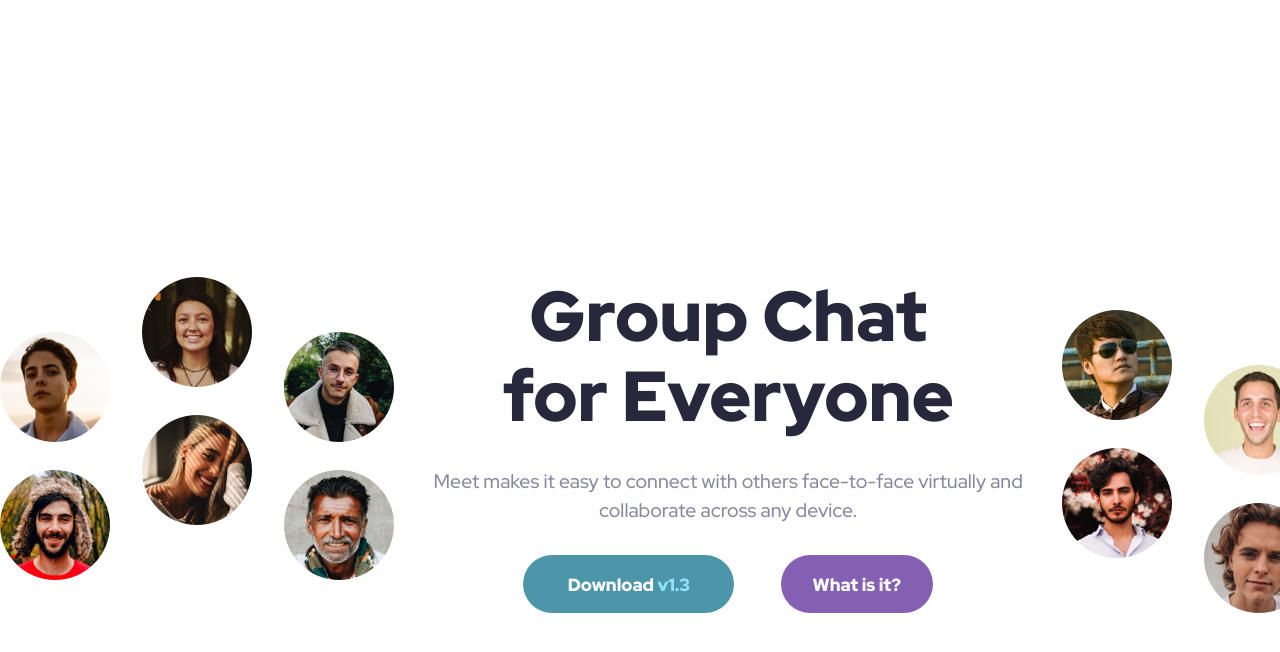
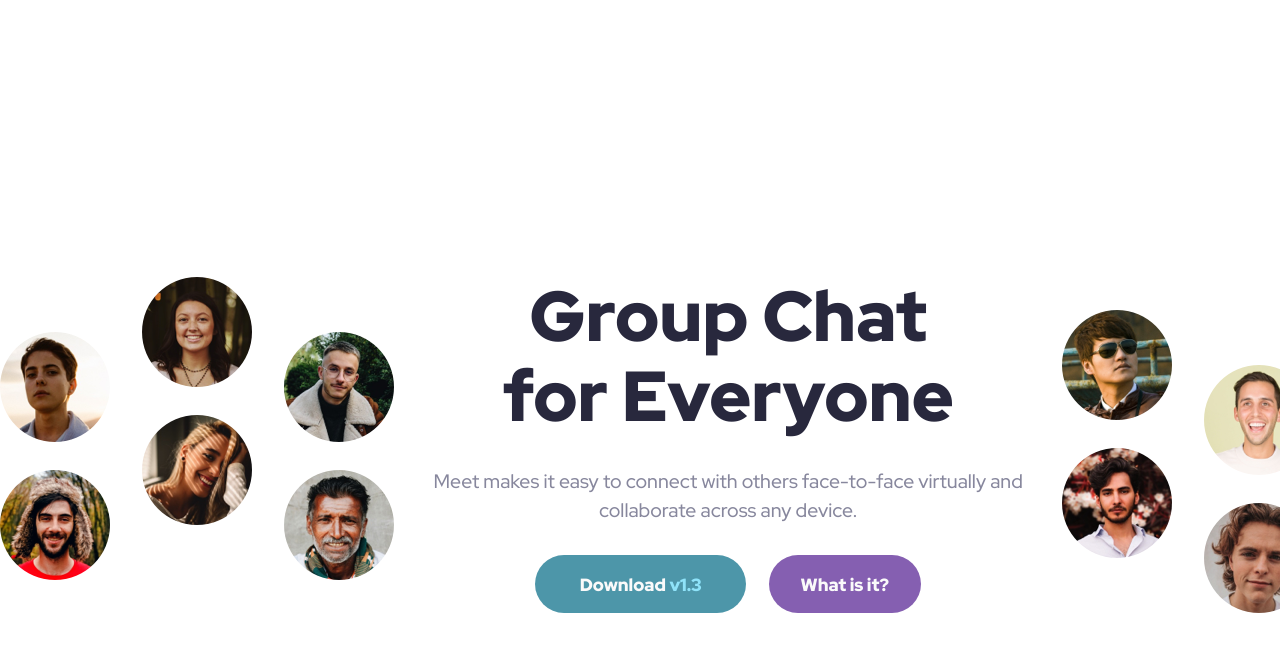
Before and after one commit to cwasi/meet-landing-page, a website: page index.html in a window 1280 px wide. Shown: the part 142-794 px from the top of the page. Drawn offline with Linux system fonts and the light colour scheme.

Commit message:
Modify button
adjust the width of the button box
fix flex-center-space-between typo

```diff
--- a/index.html
+++ b/index.html
@@ -35,7 +35,7 @@
             Meet makes it easy to connect with others face-to-face virtually and
             collaborate across any device.
           </p>
-          <div class="text-center flex-center-around-between width-30">
+          <div class="text-center flex-center-space-between btn-box-width">
             <button class="btn btn__primary">
               Download <span class="text-color-primary-light">v1.3</span>
             </button>
--- a/src/sass/base/_utilities.scss
+++ b/src/sass/base/_utilities.scss
@@ -11,10 +11,10 @@
   align-self: end;
 }
 
-.flex-center-around-between {
+.flex-center-space-between {
   display: flex;
   align-items: center;
-  justify-content: space-around;
+  justify-content: space-between;
 }
 
 // text
@@ -27,6 +27,6 @@
 
 // Width
 
-.width-30 {
-  width: 25.8rem;
+.btn-box-width {
+  width: 21.8rem;
 }
```
Also changed, not shown: src/css/style.css.
